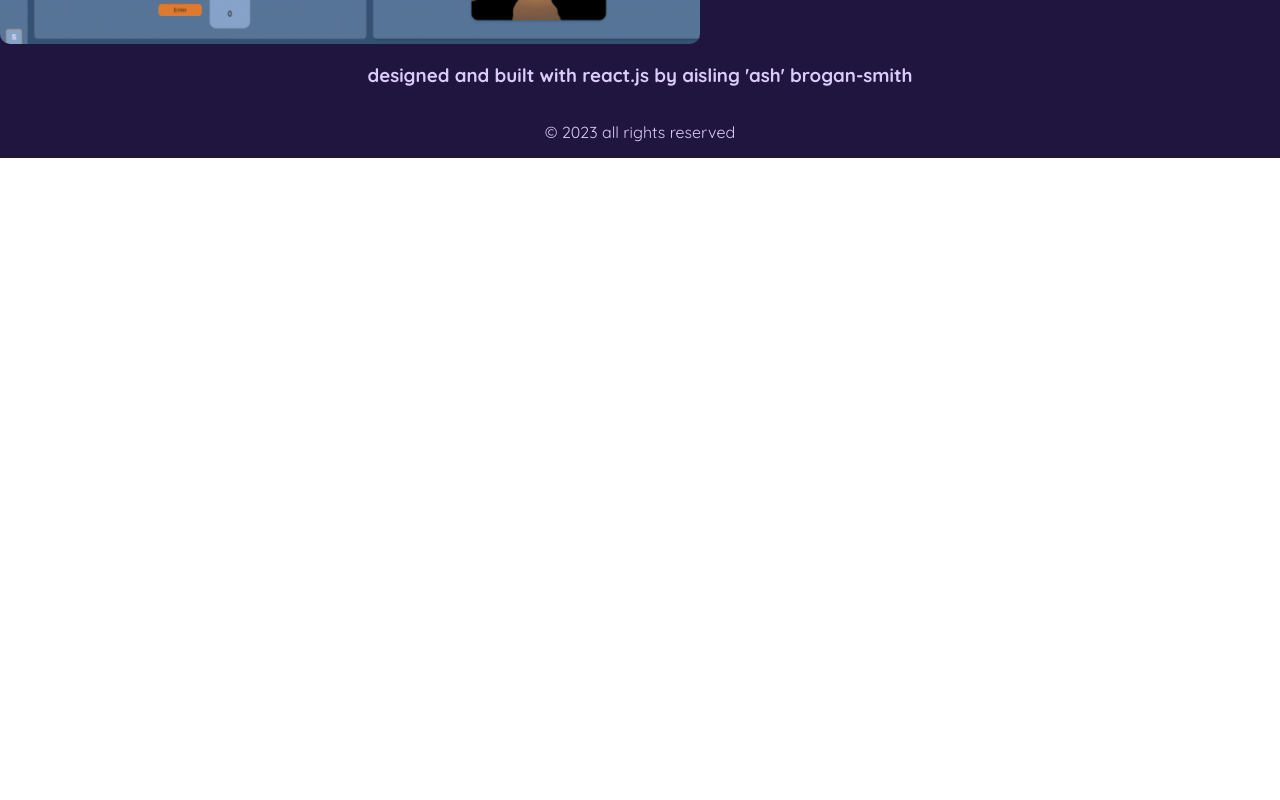
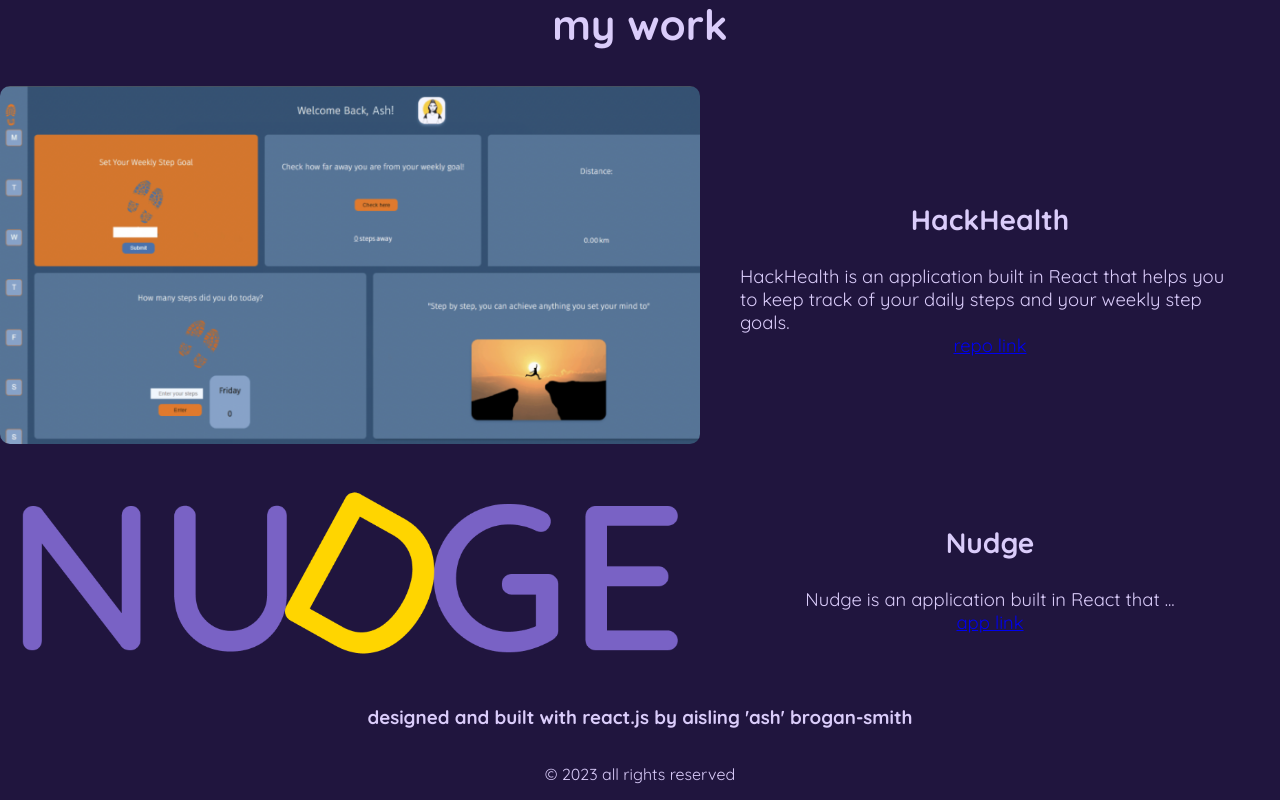
Before and after one commit to ashwantspizza/mywebsite, a React (Create React App) app in the folder ash-website/: page / in a window 1280 px wide. Shown: the part 733-1533 px from the top of the page. Before the commit the page ends 891 px from the top, so only its background shows below. Built offline with nearby package versions, Linux system fonts and the light colour scheme.

Commit message:
nudge project layout

```diff
--- a/ash-website/src/components/LandingPage.css
+++ b/ash-website/src/components/LandingPage.css
@@ -20,6 +20,8 @@
   height: 100%;
   height: auto;
   width: 100%;
+  margin-top: 200px;
+  margin-bottom: 200px;
 }
 
 .name-image {
@@ -105,6 +107,65 @@
   width: 100%;
 }
 
+.nudge-container {
+  display: flex;
+  flex-direction: row;
+  justify-content: center;
+  align-items: center;
+  height: 100%;
+  width: 100%;
+}
+
+.nudge-project-desc-container {
+  display: flex;
+  flex-direction: column;
+  justify-content: center;
+  align-items: center;
+  margin-left: 40px;
+  margin-right: 40px;
+  height: 100%;
+  width: 100%;
+}
+
+.nudge-image {
+  display: flex;
+  flex-direction: column;
+  justify-content: center;
+  border-radius: 10px;
+  height: 100%;
+  width: 700px;
+}
+
+.nudge-project-title {
+  display: flex;
+  flex-direction: column;
+  justify-content: center;
+  align-items: center;
+  font-size: 1.5rem;
+  height: 100%;
+  width: 100%;
+}
+
+.nudge-project-desc {
+  display: flex;
+  flex-direction: column;
+  justify-content: center;
+  align-items: center;
+  font-size: 1.15rem;
+  height: 100%;
+  width: 100%;
+}
+
+.nudge-project-link {
+  display: flex;
+  flex-direction: column;
+  justify-content: center;
+  align-items: center;
+  font-size: 1.15rem;
+  height: 100%;
+  width: 100%;
+}
+
 .footer {
   display: flex;
   flex-direction: column;
--- a/ash-website/src/components/LandingPage.js
+++ b/ash-website/src/components/LandingPage.js
@@ -1,7 +1,8 @@
 import React from 'react';
 import './LandingPage.css';
+import name from '../images/name.png';
 import hackhealth from '../images/hackhealth.png';
-import name from '../images/name.png';
+import nudge from '../images/nudge.png';
 import { HashRouter } from 'react-router-dom';
 import { HashLink } from 'react-router-hash-link';
 
@@ -34,30 +35,38 @@ function LandingPage() {
           </div>
         </nav>
 
-        <section id="work">
-        <div className="top-bar">
         <div className = "name-image-container">
     <img src={name} alt="name-img" className = "name-image"/>
   </div>
-  <div className = "my-work-section">
-   <div className = "my-work-text">
+
+  <section id="work">
+  <div className="my-work-section">
+    <div className="my-work-text">
       <h2>my work</h2>
     </div>
-  <div className = "hackhealth-container">
-        <img src={hackhealth} alt="hackhealth-img" className = "hackhealth-image"/>
-        <div className = "hackhealth-project-desc-container">
-      <div className = "hackhealth-project-title">
-        <h3>HackHealth</h3>
-      </div>
-      <div className = "hackhealth-project-desc">HackHealth is an application built in React that helps you to keep track of your daily steps and your weekly step goals.</div>
-      <div className = "hackhealth-project-link">
+    <div className="hackhealth-container">
+      <img src={hackhealth} alt="hackhealth-img" className="hackhealth-image" />
+      <div className="hackhealth-project-desc-container">
+        <div className="hackhealth-project-title"> <h3>HackHealth</h3> </div>
+        <div className="hackhealth-project-desc">HackHealth is an application built in React that helps you to keep track of your daily steps and your weekly step goals.</div>
+        <div className="hackhealth-project-link">
           <a href="https://github.com/SchoolOfCode/bc14_w7_project-frontend-room1-ash-anjum-david-tom">repo link</a>
         </div>
+      </div>
+    </div>
+    <div className="nudge-container">
+      <img src={nudge} alt="nudge-img" className="nudge-image" />
+      <div className="nudge-project-desc-container">
+        <div className="nudge-project-title"> <h3>Nudge</h3> </div>
+        <div className="nudge-project-desc">Nudge is an application built in React that ...</div>
+        <div className="nudge-project-link">
+          <a href="https://8bit-nudge.netlify.app/">app link</a>
         </div>
       </div>
     </div>
   </div>
 </section>
+
 
         <section id="about">
           {/* Content for the "about" section goes here */}
```
Lines whose indentation alone changed are shown as unchanged.
